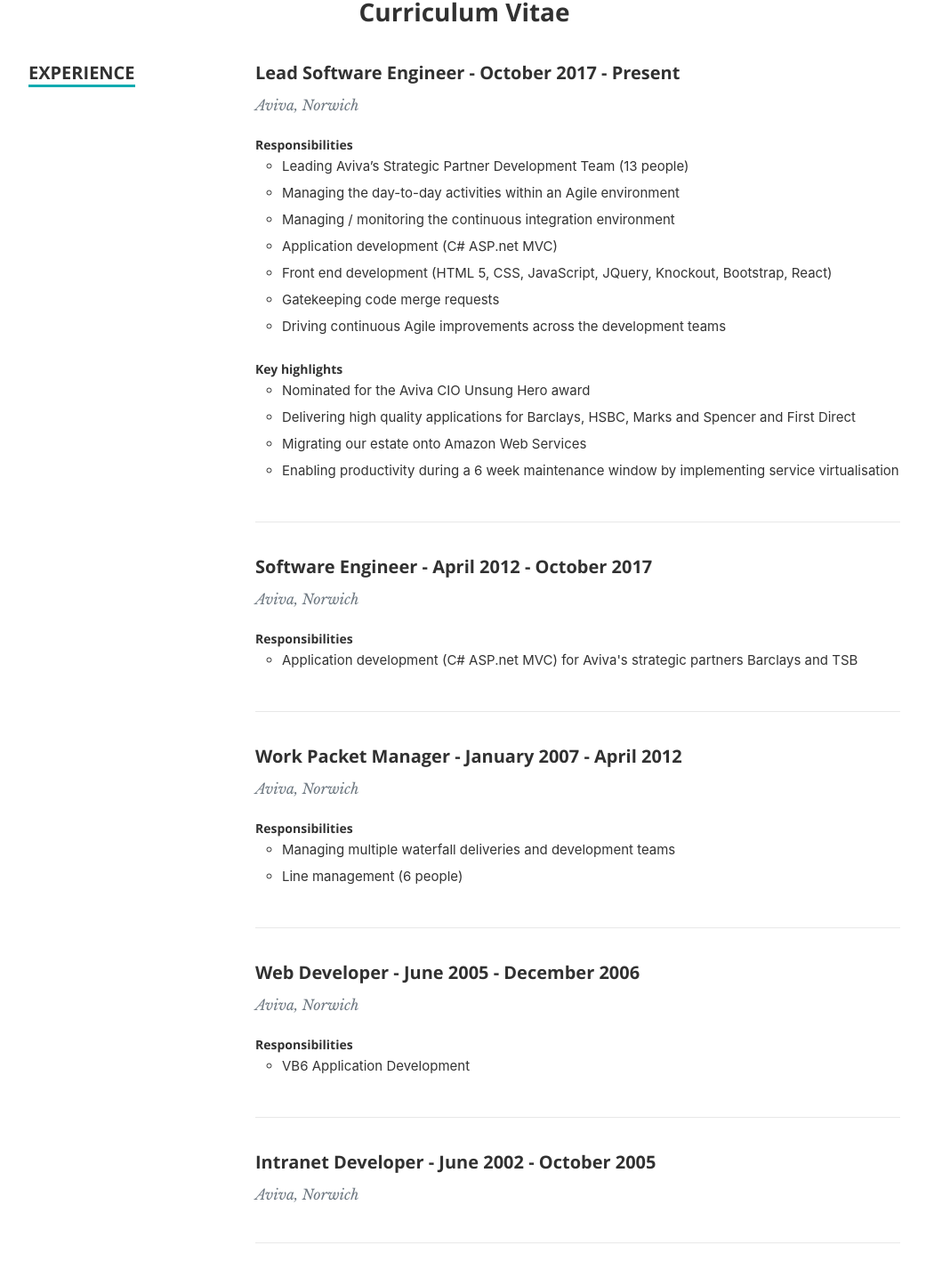
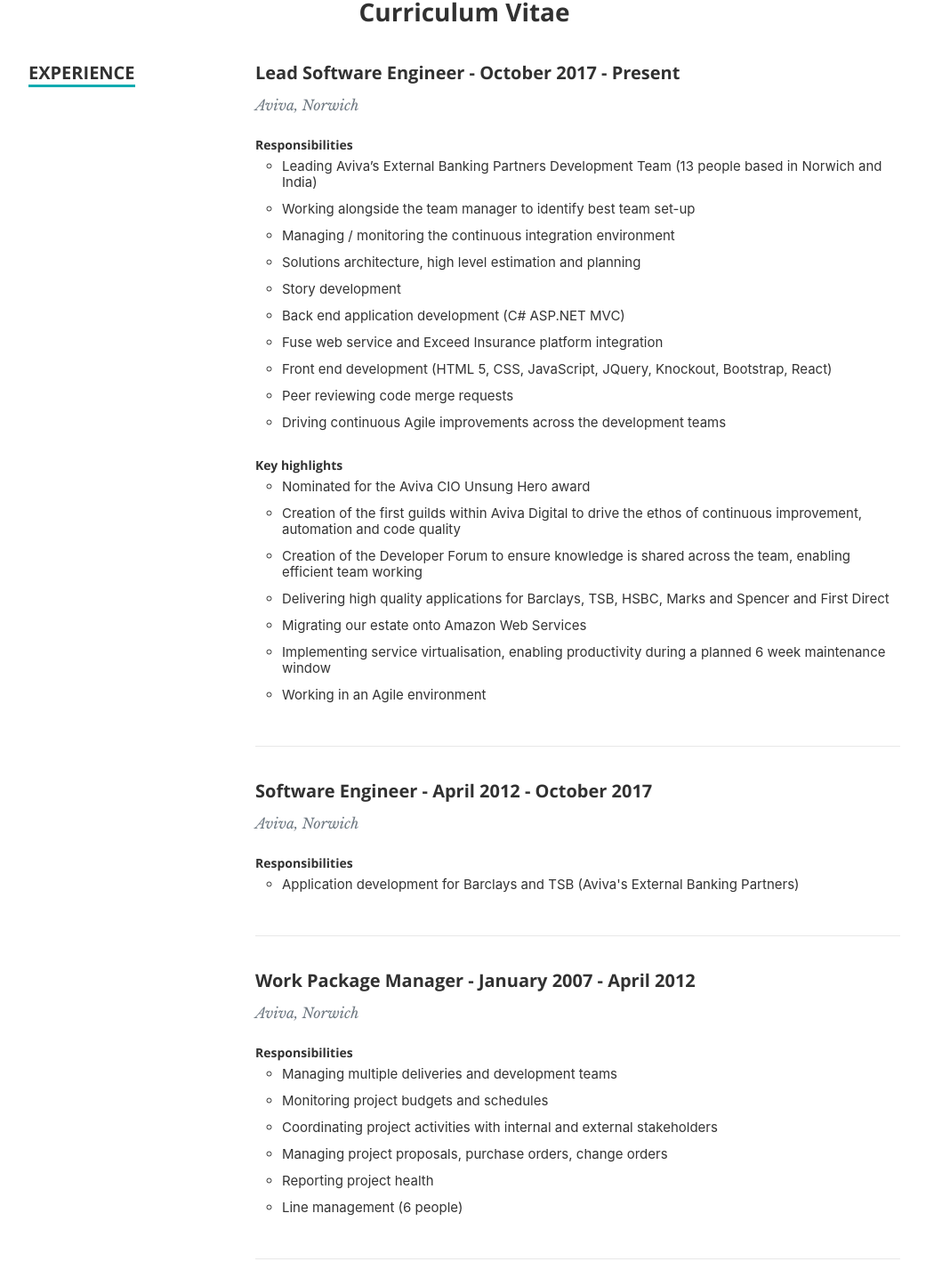
Before and after one commit to marstc1/my-cv, a React (Create React App) app: page / in a window 1280 px wide. Shown: the part 1328-2764 px from the top of the page at 89% size, without its empty margins (118-1159 px from the left). Built offline with nearby package versions, Linux system fonts and the light colour scheme.

Commit message:
Updated copy.

```diff
--- a/src/data/aboutData.js
+++ b/src/data/aboutData.js
@@ -2,7 +2,7 @@
   personalStatement:
     "I became hooked on IT at the age of 5 when I learnt some simple BASIC commands on our Commodore 64. When I was 12, we got our first PC, 6 months later I was upgrading it and within a year I was building and selling PC’s in local newspapers. By the time I left school I had my own shop, repairing and selling computers.",
   personalStatementExtended:
-    "In the late 90s whilst working as a computer technician I taught myself how to build a website and then started building websites for local businesses. I now have over 20 years' experience in IT with a track record of delivering high quality web applications.",
+    "In the late 90s whilst working as a computer technician I taught myself how to build a website and then started building websites for local businesses. I am now working for the largest general insurer in the UK delivering professional, high quality web applications.",
   address: {
     houseNumber: "21",
     streetName: "Ashtree Road",
--- a/src/data/headerData.js
+++ b/src/data/headerData.js
@@ -2,7 +2,7 @@
   name: "Chris Marston",
   role: "Lead Software Engineer",
   roleDescription:
-    "I have over 20 years' experience in IT with a track record of delivering high quality web applications"
+    "20+ years' experience in IT with a track record of delivering high quality web applications"
 };
 
 export default headerData;
--- a/src/data/resumeData.js
+++ b/src/data/resumeData.js
@@ -7,19 +7,25 @@
       company: "Aviva",
       location: "Norwich",
       responsibilities: [
-        "Leading Aviva’s Strategic Partner Development Team (13 people)",
-        "Managing the day-to-day activities within an Agile environment",
+        "Leading Aviva’s External Banking Partners Development Team (13 people based in Norwich and India)",
+        "Working alongside the team manager to identify best team set-up",
         "Managing / monitoring the continuous integration environment",
-        "Application development (C# ASP.net MVC)",
+        "Solutions architecture, high level estimation and planning",
+        "Story development",
+        "Back end application development (C# ASP.NET MVC)",
+        "Fuse web service and Exceed Insurance platform integration",
         "Front end development (HTML 5, CSS, JavaScript, JQuery, Knockout, Bootstrap, React)",
-        "Gatekeeping code merge requests",
+        "Peer reviewing code merge requests",
         "Driving continuous Agile improvements across the development teams"
       ],
       keyHighlights: [
         "Nominated for the Aviva CIO Unsung Hero award",
-        "Delivering high quality applications for Barclays, HSBC, Marks and Spencer and First Direct",
+        "Creation of the first guilds within Aviva Digital to drive the ethos of continuous improvement, automation and code quality",
+        "Creation of the Developer Forum to ensure knowledge is shared across the team, enabling efficient team working",
+        "Delivering high quality applications for Barclays, TSB, HSBC, Marks and Spencer and First Direct",
         "Migrating our estate onto Amazon Web Services",
-        "Enabling productivity during a 6 week maintenance window by implementing service virtualisation"
+        "Implementing service virtualisation, enabling productivity during a planned 6 week maintenance window",
+        "Working in an Agile environment"
       ]
     },
     {
@@ -29,18 +35,22 @@
       company: "Aviva",
       location: "Norwich",
       responsibilities: [
-        "Application development (C# ASP.net MVC) for Aviva's strategic partners Barclays and TSB"
+        "Application development for Barclays and TSB (Aviva's External Banking Partners)"
       ],
       keyHighlights: []
     },
     {
-      role: "Work Packet Manager",
+      role: "Work Package Manager",
       from: "January 2007",
       to: "April 2012",
       company: "Aviva",
       location: "Norwich",
       responsibilities: [
-        "Managing multiple waterfall deliveries and development teams",
+        "Managing multiple deliveries and development teams",
+        "Monitoring project budgets and schedules",
+        "Coordinating project activities with internal and external stakeholders",
+        "Managing project proposals, purchase orders, change orders",
+        "Reporting project health",
         "Line management (6 people)"
       ],
       keyHighlights: []
@@ -51,7 +61,7 @@
       to: "December 2006",
       company: "Aviva",
       location: "Norwich",
-      responsibilities: ["VB6 Application Development"],
+      responsibilities: ["VB6 web application development"],
       keyHighlights: []
     },
     {
@@ -60,7 +70,7 @@
       to: "October 2005",
       company: "Aviva",
       location: "Norwich",
-      responsibilities: [],
+      responsibilities: ["HTML CSS website development"],
       keyHighlights: []
     },
     {
@@ -105,6 +115,8 @@
   skills: [
     "C#",
     ".NET MVC",
+    "Entity Framework",
+    "Unit testing - NUnit test framework",
     "Service virtualisation (Wire Mock)",
     "HTML 5",
     "CSS",
@@ -113,6 +125,8 @@
     "jQuery",
     "React",
     "Knockout",
+    "JIRA, Azure Dev Ops",
+    "Git version control",
     "Rubik's cube (1 min 28 secs)"
   ],
   interests: [
--- a/src/data/testimonialsData.js
+++ b/src/data/testimonialsData.js
@@ -11,7 +11,7 @@
       sender: "Kevin B",
       role: "Platform Architect",
       comments:
-        "I've worked closely with Chris on a couple of things in the last month or so and it has been a real pleasure.  Two things stand out that I think are definitely worth rewarding.  The first is the extra effort Chris went to in producing an excellent info graphic documenting the history of Strat Partners QNB. The second was how he lead the creation of the team charter; his initial work formed the main content of the final deliverable.  For me, this work demonstrates Chris's alignment to our Care More value!"
+        "I've worked closely with Chris on a couple of things in the last month or so and it has been a real pleasure.  Two things stand out that I think are definitely worth rewarding.  The first is the extra effort Chris went to in producing an excellent info graphic documenting the history of Aviva’s External Banking Partners. The second was how he led the creation of the team charter; his initial work formed the main content of the final deliverable.  For me, this work demonstrates Chris' alignment to our Care More value!"
     },
     {
       sender: "Lisa P",
```
